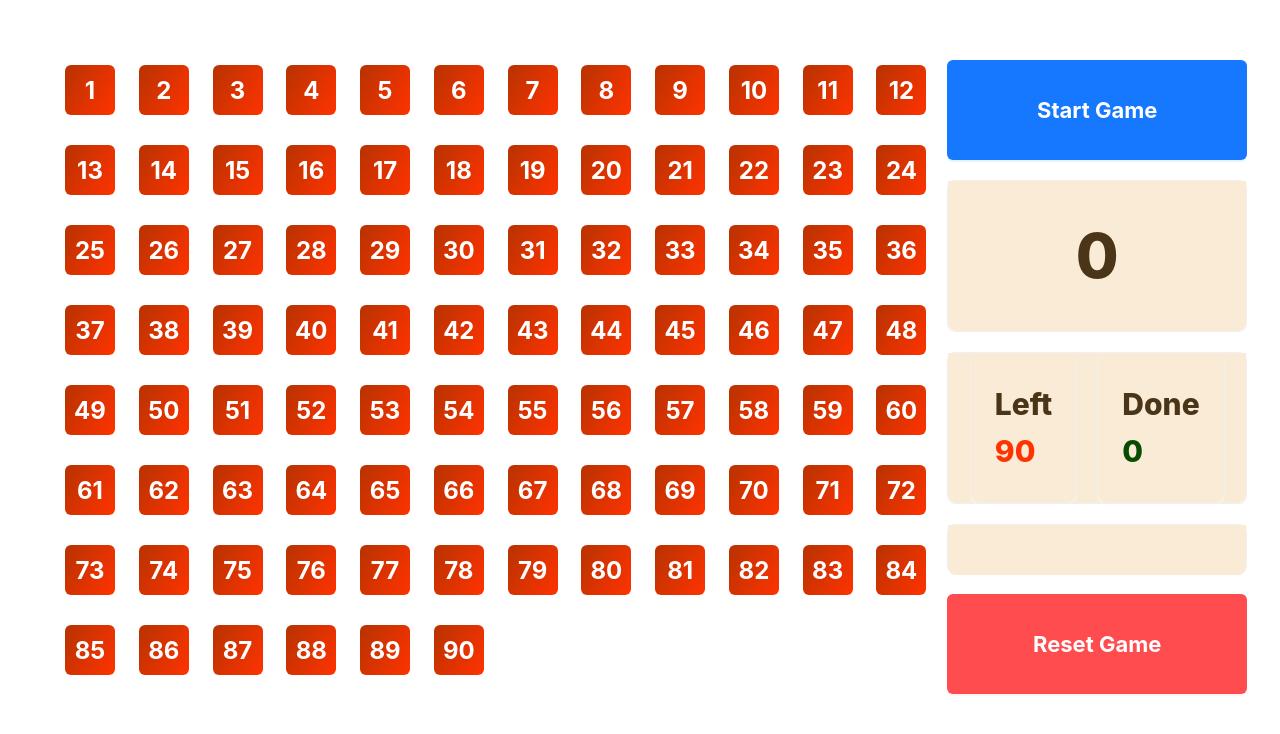
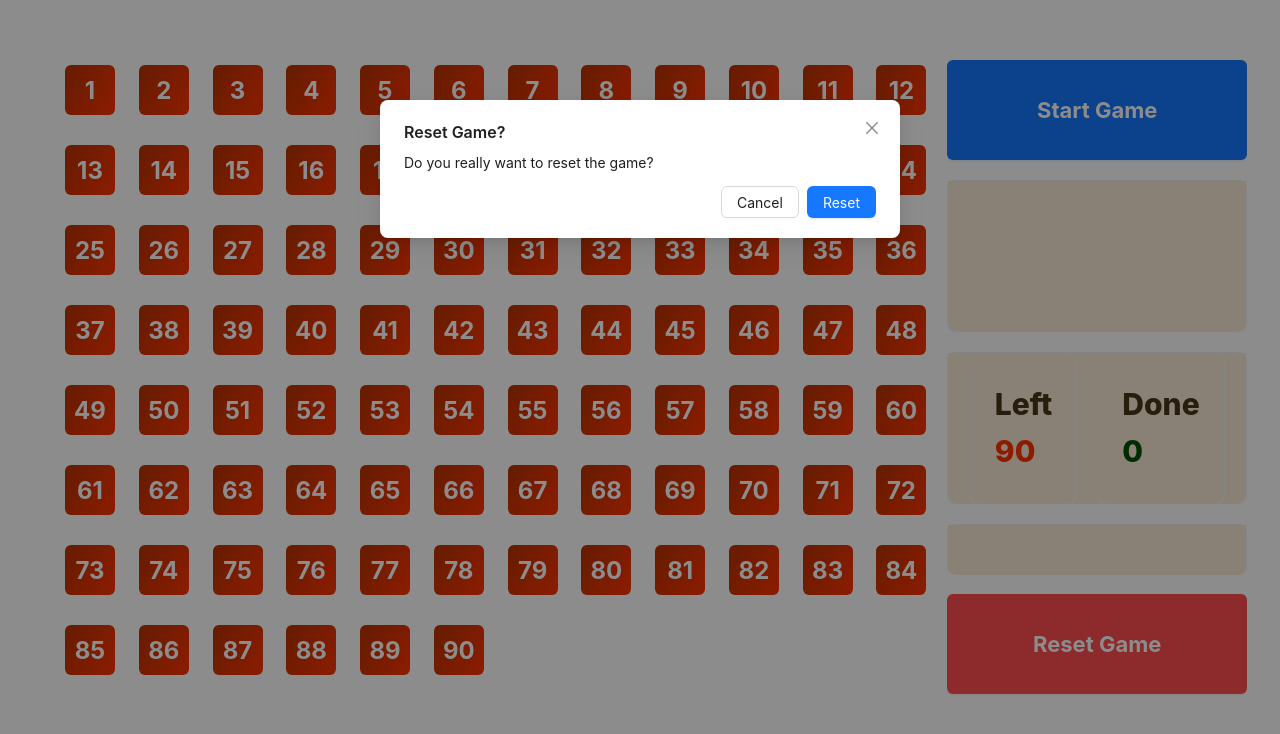
Before and after one commit to HarshaVardhanJalli/tambola, a React (Create React App) app: page / in a window 1280 px wide. Both pictures are taken after a click on the button "Reset Game". Shown: the top 734 px of the page. Built offline with nearby package versions, Linux system fonts and the light colour scheme.

Commit message:
Reset Modal

```diff
--- a/src/components/LotteryActivity.tsx
+++ b/src/components/LotteryActivity.tsx
@@ -24,7 +24,7 @@ const LotteryActivity = (props:any) => {
             </Card>
         </Card>
         <Card className="lastFive" style={{ width: 300, height: 50 }}>
-            <p>{pickedNumbers.slice(-5).join(" , ")}</p>
+            <p>{pickedNumbers.legnth === 0 ? 'No numbers picked yet!' : pickedNumbers.slice(-5).join(" , ")}</p>
         </Card>
         <Button type="primary" className='resetBtn' onClick={() => {resetGame()}} danger>Reset Game</Button>
     </div>
--- a/src/components/NumberBoard.tsx
+++ b/src/components/NumberBoard.tsx
@@ -1,5 +1,5 @@
 import React, { useState } from 'react';
-import { Col, Row } from 'antd';
+import { Col, Row, Modal } from 'antd';
 import '../App.css';
 import LotteryActivity from './LotteryActivity';
 
@@ -10,6 +10,15 @@ const NumberBoard = () => {
     const [allNumbers, setAllNumbers] = useState(Array.from({ length: numbersConst }, (_, index) => index + 1));
     const [unPickedNumbers, setUnPickedNumbers] = useState<(number| null)[]>(Array.from({ length: numbersConst }, (_, index) => index + 1));
     const [pickedNumbers, setPickedNumbers] = useState<(number | null)[] | number | null | any>([]);
+    const [open, setOpen] = useState(false);
+
+    const showModal = () => {
+        setOpen(true);
+    };
+
+    const hideModal = () => {
+        setOpen(false);
+    };
 
     const getAllNumbersGrid = () => {
         if(allNumbers && allNumbers.length){
@@ -27,9 +36,12 @@ const NumberBoard = () => {
 
     const speakNumber = (numberToSpeak:any) => {
         const synth = window.speechSynthesis;
-        const utterThis = new SpeechSynthesisUtterance(numberToSpeak);
-        utterThis.voice = synth.getVoices()[5];
-        synth.speak(utterThis);
+        // const utterThis = new SpeechSynthesisUtterance(numberToSpeak.toString().split(""));
+        // utterThis.voice = synth.getVoices()[5];
+        // synth.speak(utterThis);
+        const utterThat = new SpeechSynthesisUtterance(numberToSpeak);
+        utterThat.voice = synth.getVoices()[5];
+        synth.speak(utterThat);
     }
 
     const generateRandomNumber = () => {
@@ -47,11 +59,22 @@ const NumberBoard = () => {
         setCurrentNumber(0);
         setPickedNumbers([]);
         setUnPickedNumbers(Array.from({ length: numbersConst }, (_, index) => index + 1));
+        hideModal();
     }
 
     return (
         <div className="numberBoardContainer">
             <Row gutter={3}>
+                <Modal
+                    title="Reset Game?"
+                    open={open}
+                    onOk={resetGame}
+                    onCancel={hideModal}
+                    okText="Reset"
+                    cancelText="Cancel"
+                >
+                    Do you really want to reset the game?
+                </Modal>
                 <Col span={18}>
                     <Row gutter={1}>
                         {getAllNumbersGrid()}
@@ -63,7 +86,7 @@ const NumberBoard = () => {
                     unPickedNumbers={unPickedNumbers}
                     currentNumber={currentNumber}
                     generateRandomNumber={generateRandomNumber}
-                    resetGame={resetGame}
+                    resetGame={showModal}
                     />
                 </Col>
             </Row>
```
